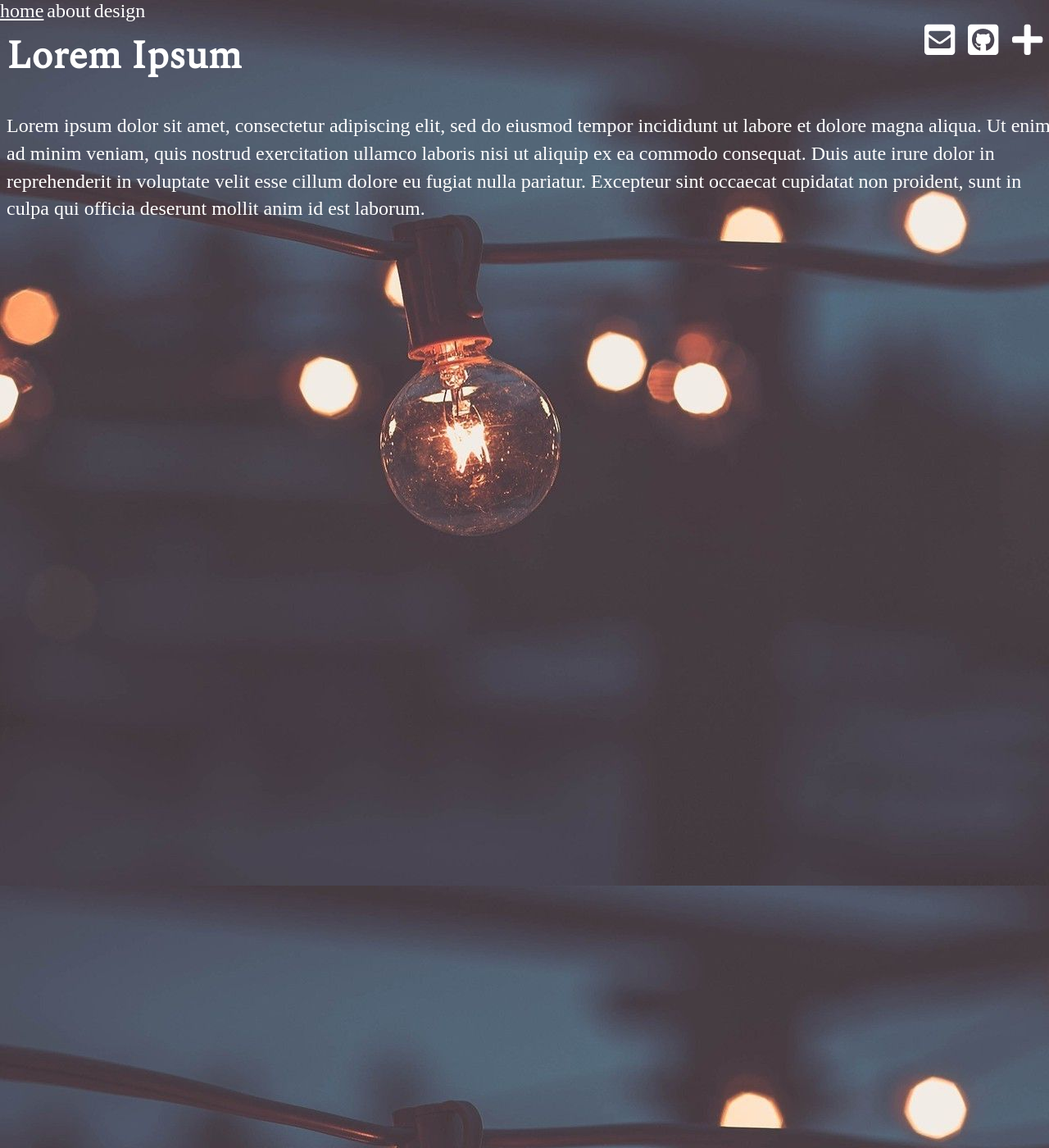
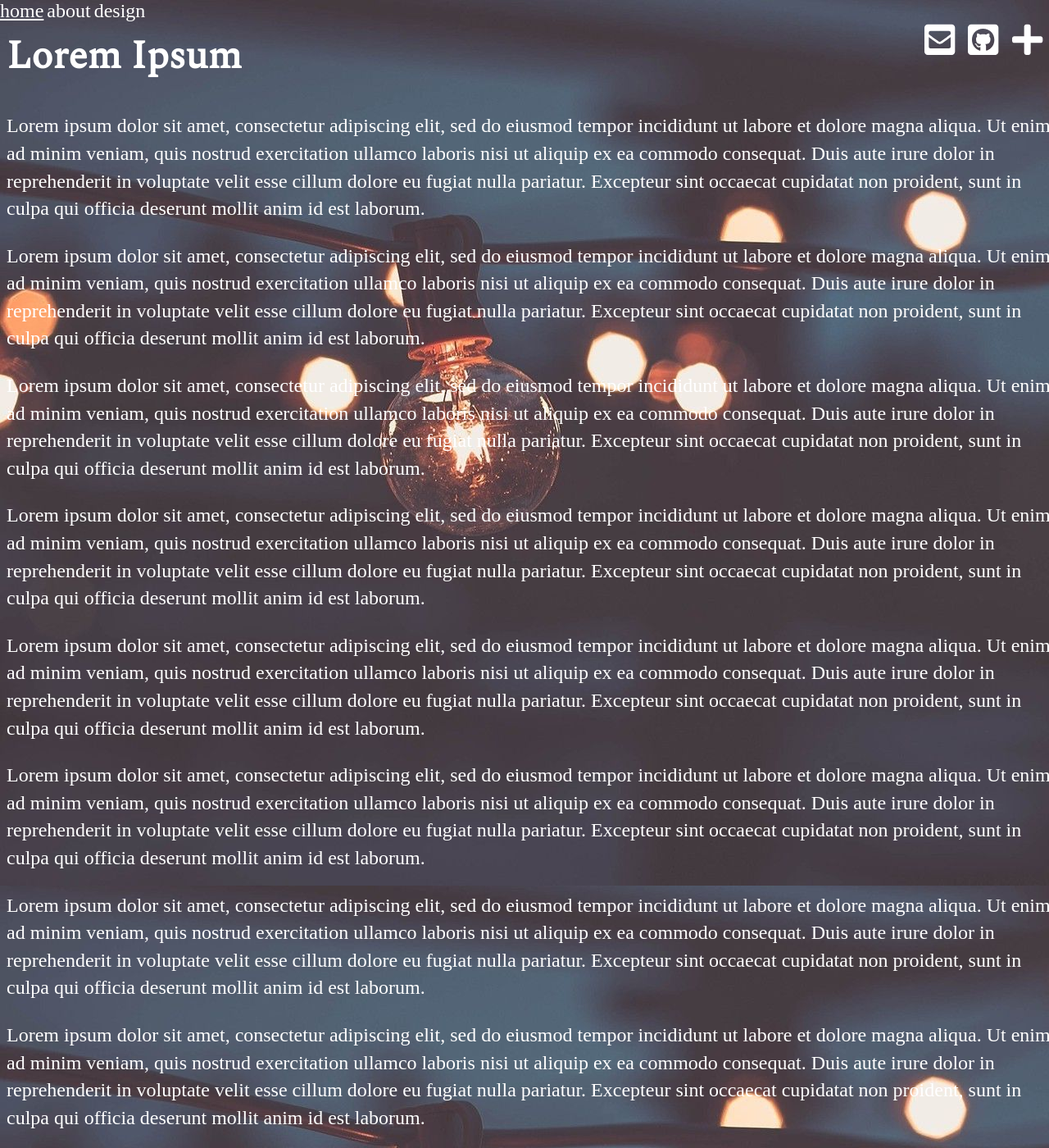
Before and after one commit to caIcutec/caIcutec.github.io, a Jekyll site: the page built from index.html, in a window 1280 px wide and 1400 px high. Shown: the whole window at 82% size. Built offline with Jekyll 4.4.1, drawn with Linux system fonts in a browser that asks for light colours; nearby versions of some CDN libraries.

Commit message:
Update index.html

```diff
--- a/index.html
+++ b/index.html
@@ -5,4 +5,11 @@
 <div class="about">
 	<h1>Lorem Ipsum</h1>
 	<p> Lorem ipsum dolor sit amet, consectetur adipiscing elit, sed do eiusmod tempor incididunt ut labore et dolore magna aliqua. Ut enim ad minim veniam, quis nostrud exercitation ullamco laboris nisi ut aliquip ex ea commodo consequat. Duis aute irure dolor in reprehenderit in voluptate velit esse cillum dolore eu fugiat nulla pariatur. Excepteur sint occaecat cupidatat non proident, sunt in culpa qui officia deserunt mollit anim id est laborum.</p>
+	<p> Lorem ipsum dolor sit amet, consectetur adipiscing elit, sed do eiusmod tempor incididunt ut labore et dolore magna aliqua. Ut enim ad minim veniam, quis nostrud exercitation ullamco laboris nisi ut aliquip ex ea commodo consequat. Duis aute irure dolor in reprehenderit in voluptate velit esse cillum dolore eu fugiat nulla pariatur. Excepteur sint occaecat cupidatat non proident, sunt in culpa qui officia deserunt mollit anim id est laborum.</p>
+	<p> Lorem ipsum dolor sit amet, consectetur adipiscing elit, sed do eiusmod tempor incididunt ut labore et dolore magna aliqua. Ut enim ad minim veniam, quis nostrud exercitation ullamco laboris nisi ut aliquip ex ea commodo consequat. Duis aute irure dolor in reprehenderit in voluptate velit esse cillum dolore eu fugiat nulla pariatur. Excepteur sint occaecat cupidatat non proident, sunt in culpa qui officia deserunt mollit anim id est laborum.</p>
+	<p> Lorem ipsum dolor sit amet, consectetur adipiscing elit, sed do eiusmod tempor incididunt ut labore et dolore magna aliqua. Ut enim ad minim veniam, quis nostrud exercitation ullamco laboris nisi ut aliquip ex ea commodo consequat. Duis aute irure dolor in reprehenderit in voluptate velit esse cillum dolore eu fugiat nulla pariatur. Excepteur sint occaecat cupidatat non proident, sunt in culpa qui officia deserunt mollit anim id est laborum.</p>
+	<p> Lorem ipsum dolor sit amet, consectetur adipiscing elit, sed do eiusmod tempor incididunt ut labore et dolore magna aliqua. Ut enim ad minim veniam, quis nostrud exercitation ullamco laboris nisi ut aliquip ex ea commodo consequat. Duis aute irure dolor in reprehenderit in voluptate velit esse cillum dolore eu fugiat nulla pariatur. Excepteur sint occaecat cupidatat non proident, sunt in culpa qui officia deserunt mollit anim id est laborum.</p>
+	<p> Lorem ipsum dolor sit amet, consectetur adipiscing elit, sed do eiusmod tempor incididunt ut labore et dolore magna aliqua. Ut enim ad minim veniam, quis nostrud exercitation ullamco laboris nisi ut aliquip ex ea commodo consequat. Duis aute irure dolor in reprehenderit in voluptate velit esse cillum dolore eu fugiat nulla pariatur. Excepteur sint occaecat cupidatat non proident, sunt in culpa qui officia deserunt mollit anim id est laborum.</p>
+	<p> Lorem ipsum dolor sit amet, consectetur adipiscing elit, sed do eiusmod tempor incididunt ut labore et dolore magna aliqua. Ut enim ad minim veniam, quis nostrud exercitation ullamco laboris nisi ut aliquip ex ea commodo consequat. Duis aute irure dolor in reprehenderit in voluptate velit esse cillum dolore eu fugiat nulla pariatur. Excepteur sint occaecat cupidatat non proident, sunt in culpa qui officia deserunt mollit anim id est laborum.</p>
+	<p> Lorem ipsum dolor sit amet, consectetur adipiscing elit, sed do eiusmod tempor incididunt ut labore et dolore magna aliqua. Ut enim ad minim veniam, quis nostrud exercitation ullamco laboris nisi ut aliquip ex ea commodo consequat. Duis aute irure dolor in reprehenderit in voluptate velit esse cillum dolore eu fugiat nulla pariatur. Excepteur sint occaecat cupidatat non proident, sunt in culpa qui officia deserunt mollit anim id est laborum.</p>
 </div>
```
